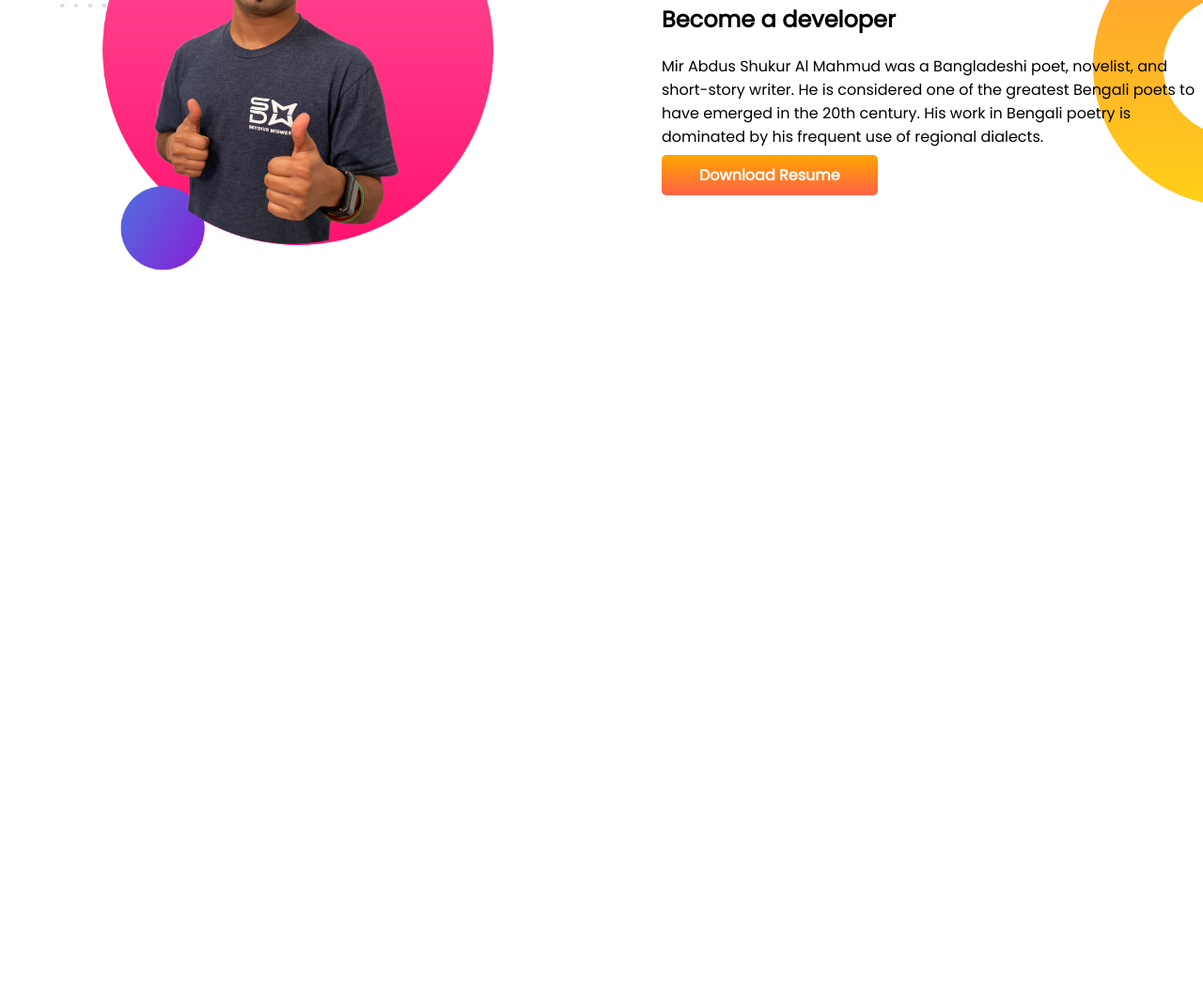
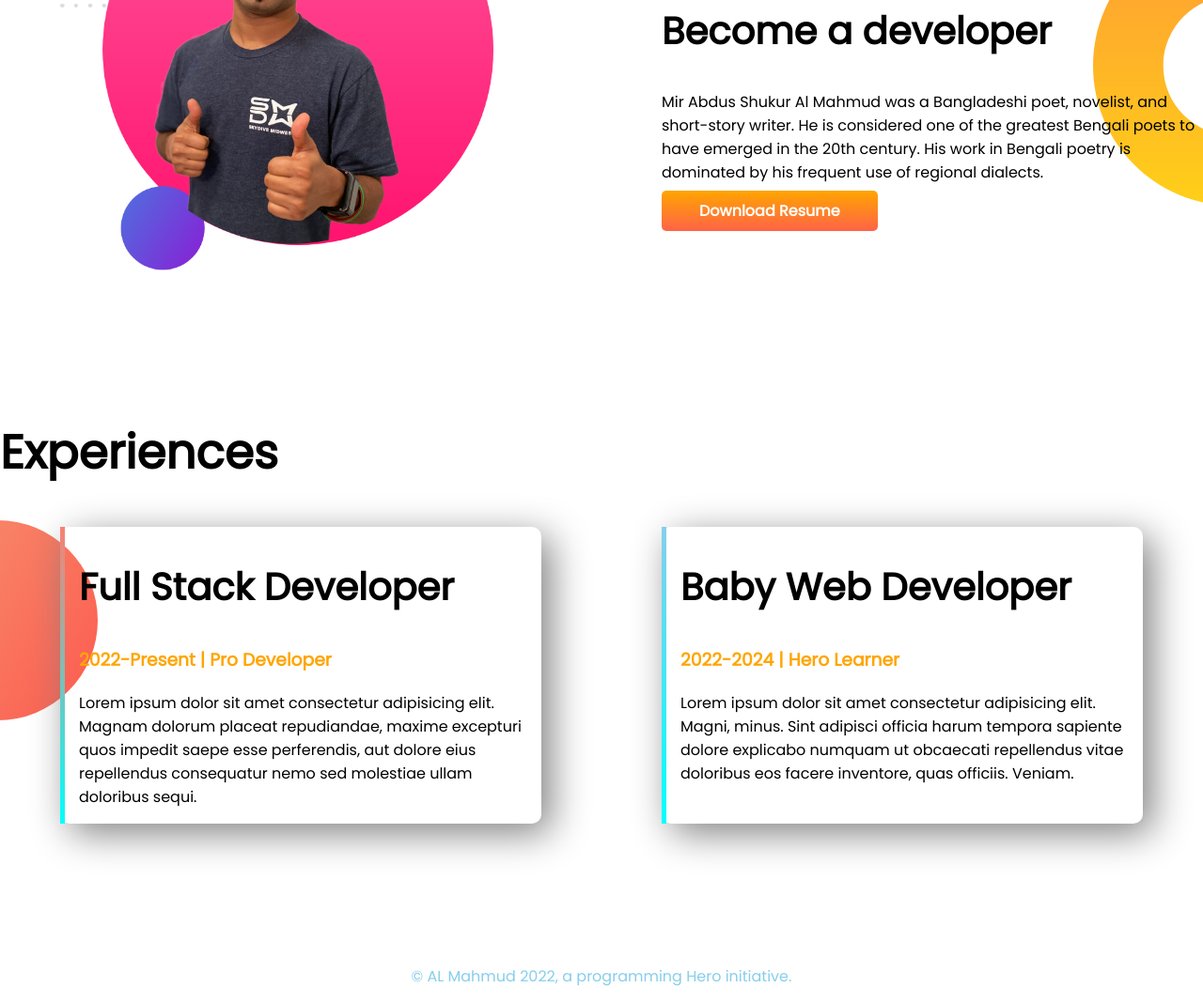
Before and after one commit to saiful61/developer-portfolio, a plain HTML site: page index.html in a window 1280 px wide. Shown: the part 897-1965 px from the top of the page at 94% size. Before the commit the page ends 1342 px from the top, so only its background shows below. Drawn offline with Linux system fonts and the light colour scheme.

Commit message:
final added

```diff
--- a/index.html
+++ b/index.html
@@ -13,7 +13,7 @@
 </head>
 
 <body>
-    <section class="top-banner">
+    <section class="top-banner flexible-continer ">
         <div class="half-width">
             <h1>Welcome To </h1>
             <h1> <span class="orange-color">Dadu's</span> World !</h1>
@@ -34,7 +34,7 @@
         </div>
     </section>
 
-    <section class="dream-big">
+    <section class="dream-big flexible-continer">
         <div class="half-width">
             <img src="images/jhankar2.png" alt="">
         </div>
@@ -51,6 +51,30 @@
         </div>
 
     </section>
+    <section class="experience-area">
+        <h1>Experiences</h1>
+        <div class="flexible-continer">
+            <div id="full-stack-experience" class="experience-item">
+                <h2>Full Stack Developer</h2>
+                <h3 class="orange-color">2022-Present | Pro Developer</h3>
+                <p>Lorem ipsum dolor sit amet consectetur adipisicing elit. Magnam dolorum placeat repudiandae, maxime
+                    excepturi quos impedit saepe esse perferendis, aut dolore eius repellendus consequatur nemo sed
+                    molestiae ullam doloribus sequi.</p>
+            </div>
+            <div id="web-dev-experience" class="experience-item">
+                <h2>Baby Web Developer</h2>
+                <h3 class="orange-color">2022-2024 | Hero Learner</h3>
+                <p>Lorem ipsum dolor sit amet consectetur adipisicing elit. Magni, minus. Sint adipisci officia harum
+                    tempora sapiente dolore explicabo numquam ut obcaecati repellendus vitae doloribus eos facere
+                    inventore,
+                    quas officiis. Veniam.</p>
+            </div>
+        </div>
+
+    </section>
+    <footer>
+        <p>&copy; AL Mahmud 2022, a programming Hero initiative.</p>
+    </footer>
 </body>
 
 </html>
--- a/style.css
+++ b/style.css
@@ -5,10 +5,13 @@ body{
 h1{
     font-size: 50px;
 }
+h2{
+    font-size: 40px;
+}
 .orange-color{
     color: orange;
 }
-section{
+.flexible-continer{
     display: flex;
     margin-bottom: 150px;
 }
@@ -39,3 +42,34 @@ section{
     background-repeat: no-repeat;
     background-position:right;
 }
+.experience-area{
+    background-image:url(images/exp-bg.png);
+    background-repeat: no-repeat;
+    background-position: left;
+}
+.experience-item{
+    width: 50%;
+    margin-left: 5%;
+    margin-right: 5%;
+    padding-left: 15px;
+    padding-right:15px;
+    border-radius: 10px;
+    box-shadow: 10px 10px 40px gray;
+
+}
+#web-dev-experience{
+    border-left: 5px solid ;
+    border-image: linear-gradient(skyblue,cyan);
+    border-image-slice: 1;
+
+}
+#full-stack-experience{
+    border-left: 5px solid ;
+    border-image: linear-gradient(salmon,cyan);
+    border-image-slice: 1;
+
+}
+footer p{
+    text-align: center;
+    color:skyblue;
+}
```
